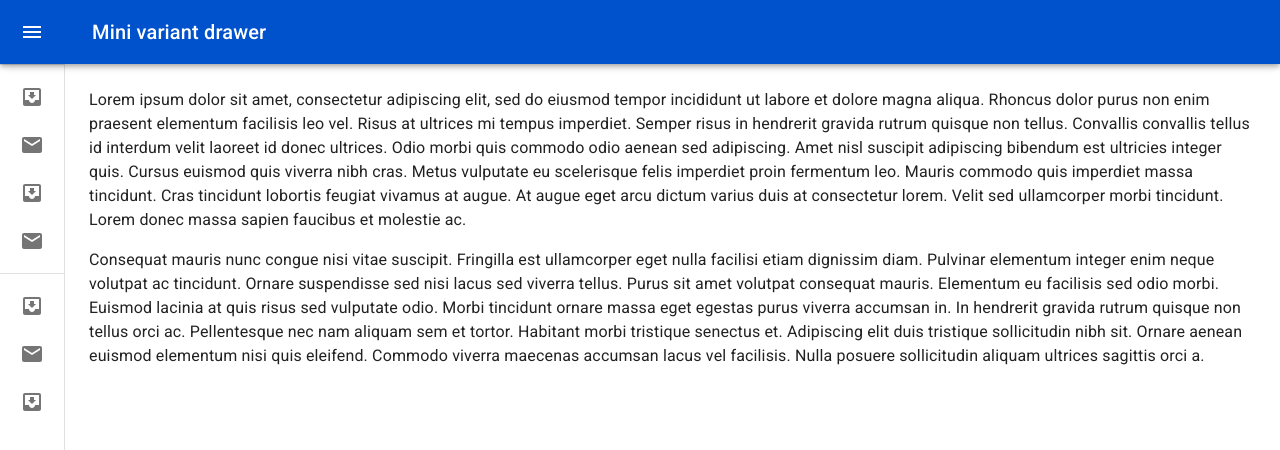
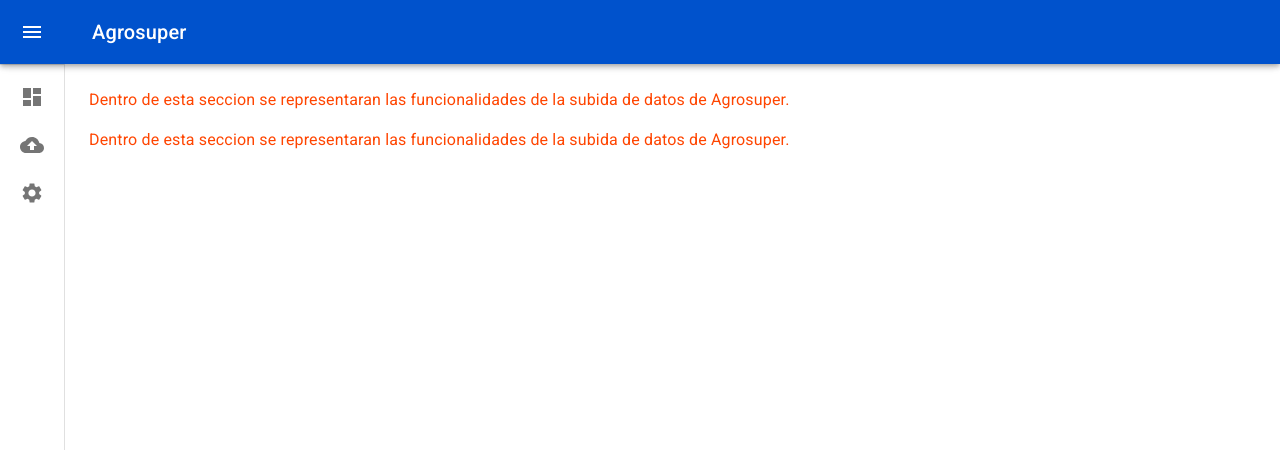
Before and after one commit to leooavr/agrosuper-frontend, a React (Create React App) app: page / in a window 1280 px wide. Shown: the top 450 px of the page. Built offline with nearby package versions, Linux system fonts and the light colour scheme.

Commit message:
icons new

```diff
--- a/src/App.tsx
+++ b/src/App.tsx
@@ -1,5 +1,4 @@
 import { ThemeProvider } from "@mui/material/styles";
-
 import { MiniDrawer } from "./components";
 import { theme } from "./styles";
 
--- a/src/components/Drawer/index.tsx
+++ b/src/components/Drawer/index.tsx
@@ -18,6 +18,9 @@
 import ListItemText from "@mui/material/ListItemText";
 import InboxIcon from "@mui/icons-material/MoveToInbox";
 import MailIcon from "@mui/icons-material/Mail";
+import DashboardIcon from '@mui/icons-material/Dashboard';
+import BackupIcon from '@mui/icons-material/Backup';
+import SettingsIcon from '@mui/icons-material/Settings';
 
 const drawerWidth = 240;
 
@@ -114,13 +117,13 @@
             edge="start"
             sx={{
               marginRight: 5,
-              ...(open && { display: "none" }),
+              ...(open && { display: " " }),
             }}
           >
             <MenuIcon />
           </IconButton>
           <Typography variant="h6" noWrap component="div">
-            Mini variant drawer
+            Agrosuper
           </Typography>
         </Toolbar>
       </AppBar>
@@ -136,7 +139,7 @@
         </DrawerHeader>
         <Divider />
         <List>
-          {["Inbox", "Starred", "Send email", "Drafts"].map((text, index) => (
+          {["Dashboard", "Backup", "Settings"].map((text, index) => (
             <ListItem key={text} disablePadding sx={{ display: "block" }}>
               <ListItemButton
                 sx={{
@@ -152,32 +155,9 @@
                     justifyContent: "center",
                   }}
                 >
-                  {index % 2 === 0 ? <InboxIcon /> : <MailIcon />}
-                </ListItemIcon>
-                <ListItemText primary={text} sx={{ opacity: open ? 1 : 0 }} />
-              </ListItemButton>
-            </ListItem>
-          ))}
-        </List>
-        <Divider />
-        <List>
-          {["All mail", "Trash", "Spam"].map((text, index) => (
-            <ListItem key={text} disablePadding sx={{ display: "block" }}>
-              <ListItemButton
-                sx={{
-                  minHeight: 48,
-                  justifyContent: open ? "initial" : "center",
-                  px: 2.5,
-                }}
-              >
-                <ListItemIcon
-                  sx={{
-                    minWidth: 0,
-                    mr: open ? 3 : "auto",
-                    justifyContent: "center",
-                  }}
-                >
-                  {index % 2 === 0 ? <InboxIcon /> : <MailIcon />}
+                  {index === 0 && <DashboardIcon />}
+                  {index === 1 && <BackupIcon />}
+                  {index === 2 && <SettingsIcon />}
                 </ListItemIcon>
                 <ListItemText primary={text} sx={{ opacity: open ? 1 : 0 }} />
               </ListItemButton>
@@ -187,34 +167,11 @@
       </Drawer>
       <Box component="main" sx={{ flexGrow: 1, p: 3 }}>
         <DrawerHeader />
-        <Typography paragraph>
-          Lorem ipsum dolor sit amet, consectetur adipiscing elit, sed do
-          eiusmod tempor incididunt ut labore et dolore magna aliqua. Rhoncus
-          dolor purus non enim praesent elementum facilisis leo vel. Risus at
-          ultrices mi tempus imperdiet. Semper risus in hendrerit gravida rutrum
-          quisque non tellus. Convallis convallis tellus id interdum velit
-          laoreet id donec ultrices. Odio morbi quis commodo odio aenean sed
-          adipiscing. Amet nisl suscipit adipiscing bibendum est ultricies
-          integer quis. Cursus euismod quis viverra nibh cras. Metus vulputate
-          eu scelerisque felis imperdiet proin fermentum leo. Mauris commodo
-          quis imperdiet massa tincidunt. Cras tincidunt lobortis feugiat
-          vivamus at augue. At augue eget arcu dictum varius duis at consectetur
-          lorem. Velit sed ullamcorper morbi tincidunt. Lorem donec massa sapien
-          faucibus et molestie ac.
+        <Typography paragraph color={"orangered"}>
+          Dentro de esta seccion se representaran las funcionalidades de la subida de datos de Agrosuper.
         </Typography>
-        <Typography paragraph>
-          Consequat mauris nunc congue nisi vitae suscipit. Fringilla est
-          ullamcorper eget nulla facilisi etiam dignissim diam. Pulvinar
-          elementum integer enim neque volutpat ac tincidunt. Ornare suspendisse
-          sed nisi lacus sed viverra tellus. Purus sit amet volutpat consequat
-          mauris. Elementum eu facilisis sed odio morbi. Euismod lacinia at quis
-          risus sed vulputate odio. Morbi tincidunt ornare massa eget egestas
-          purus viverra accumsan in. In hendrerit gravida rutrum quisque non
-          tellus orci ac. Pellentesque nec nam aliquam sem et tortor. Habitant
-          morbi tristique senectus et. Adipiscing elit duis tristique
-          sollicitudin nibh sit. Ornare aenean euismod elementum nisi quis
-          eleifend. Commodo viverra maecenas accumsan lacus vel facilisis. Nulla
-          posuere sollicitudin aliquam ultrices sagittis orci a.
+        <Typography paragraph color={"orangered"}>
+          Dentro de esta seccion se representaran las funcionalidades de la subida de datos de Agrosuper.
         </Typography>
       </Box>
     </Box>
```
